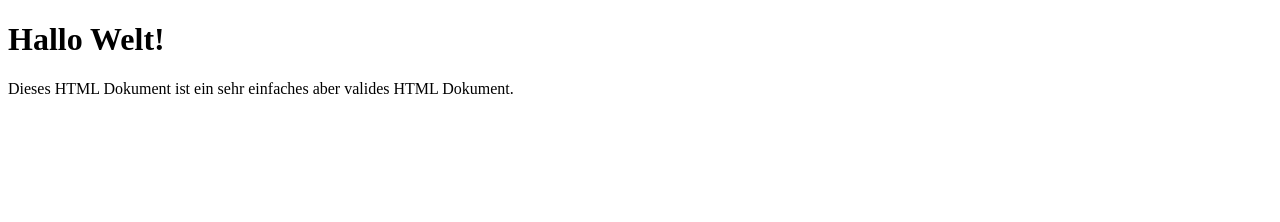
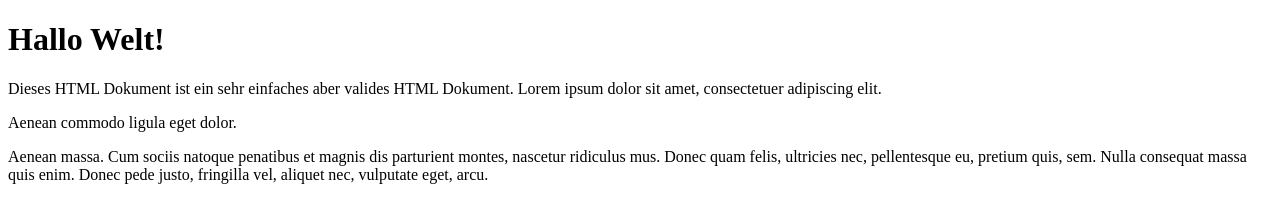
Before and after one commit to ehy-training/Grundlagen-Webseitenaufbau, a plain HTML site: page uebung-tag-01/index.html in a window 1280 px wide. Drawn offline with Linux system fonts and the light colour scheme.

Commit message:
Update index.html

```diff
--- a/uebung-tag-01/index.html
+++ b/uebung-tag-01/index.html
@@ -15,7 +15,14 @@
     <h1>Hallo Welt!</h1>
 
     <p>
-        Dieses HTML Dokument ist ein sehr einfaches aber valides HTML Dokument.
+        Dieses HTML Dokument ist ein sehr einfaches aber valides HTML Dokument. Lorem ipsum dolor sit amet, consectetuer adipiscing elit.
+    </p>
+    <p>
+        Aenean commodo ligula eget dolor.
+    </p>
+    <p>
+        Aenean massa. Cum sociis natoque penatibus et magnis dis parturient montes, nascetur
+        ridiculus mus. Donec quam felis, ultricies nec, pellentesque eu, pretium quis, sem. Nulla consequat massa quis enim. Donec pede justo, fringilla vel, aliquet nec, vulputate eget, arcu.
     </p>
 
 </body>
```
